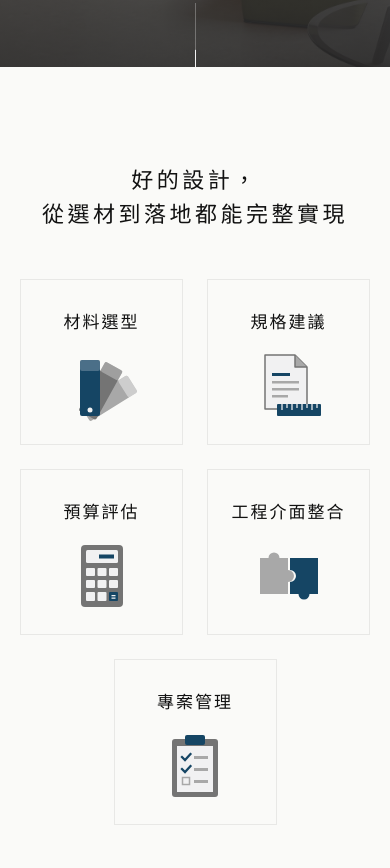
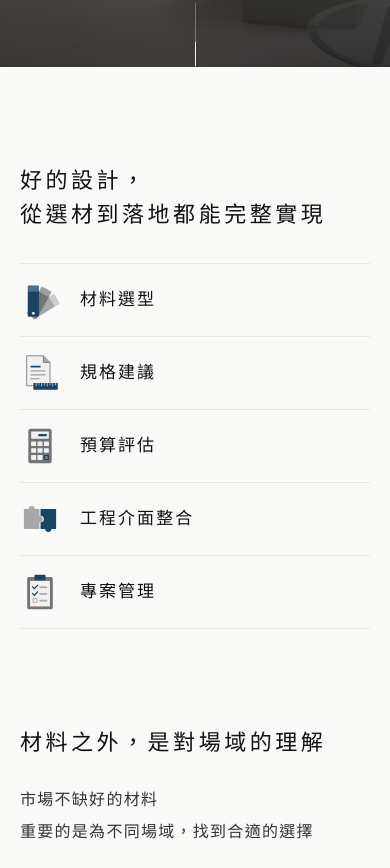
Before and after one commit to oneezh96/dehung-website, a plain HTML site: page index.html in a window 390 px wide. Shown: the part 576-1444 px from the top of the page. Drawn offline with Linux system fonts and the light colour scheme.

Commit message:
手機版：好的設計五項改為精簡列表
Co-Authored-By: Claude Opus 5.5 <noreply@anthropic.com>

```diff
--- a/styles.css
+++ b/styles.css
@@ -1121,8 +1121,23 @@ body:has(.contact) .site-header::before { -webkit-backdrop-filter: none; backdro
   /* on narrow screens, wrap Chinese headings and lead text only at punctuation (，、。) so words
      are not split and no line ends with one or two orphan characters; anywhere-break is the fallback */
   .h1, .h2, .h3, .text-large { word-break: keep-all; overflow-wrap: anywhere; }
-  .services__list { margin-top: 48px; }
-  .service-card { width: calc(50% - 12px); }
+  /* 好的設計: the five cards become a compact list — small icon, name, thin rules — matching the
+     場域 list below, and the heading aligns left like every other section on the phone */
+  .services { text-align: left; }
+  .services__list { flex-direction: column; flex-wrap: nowrap; gap: 0; margin-top: 32px; }
+  .service-card {
+    flex-direction: row-reverse;
+    justify-content: flex-end;
+    gap: 20px;
+    width: auto;
+    height: auto;
+    padding: 16px 0;
+    border: 0;
+    border-top: 1px solid var(--color-border);
+    background: none;
+  }
+  .service-card:last-child { border-bottom: 1px solid var(--color-border); }
+  .service-card img { width: 40px; height: 40px; margin-top: 0; }
   .split__img { height: 280px; }
   .page-intro { padding-top: calc(var(--header-h) + 72px); }
   .brand-grid { grid-template-columns: 1fr; }
```
